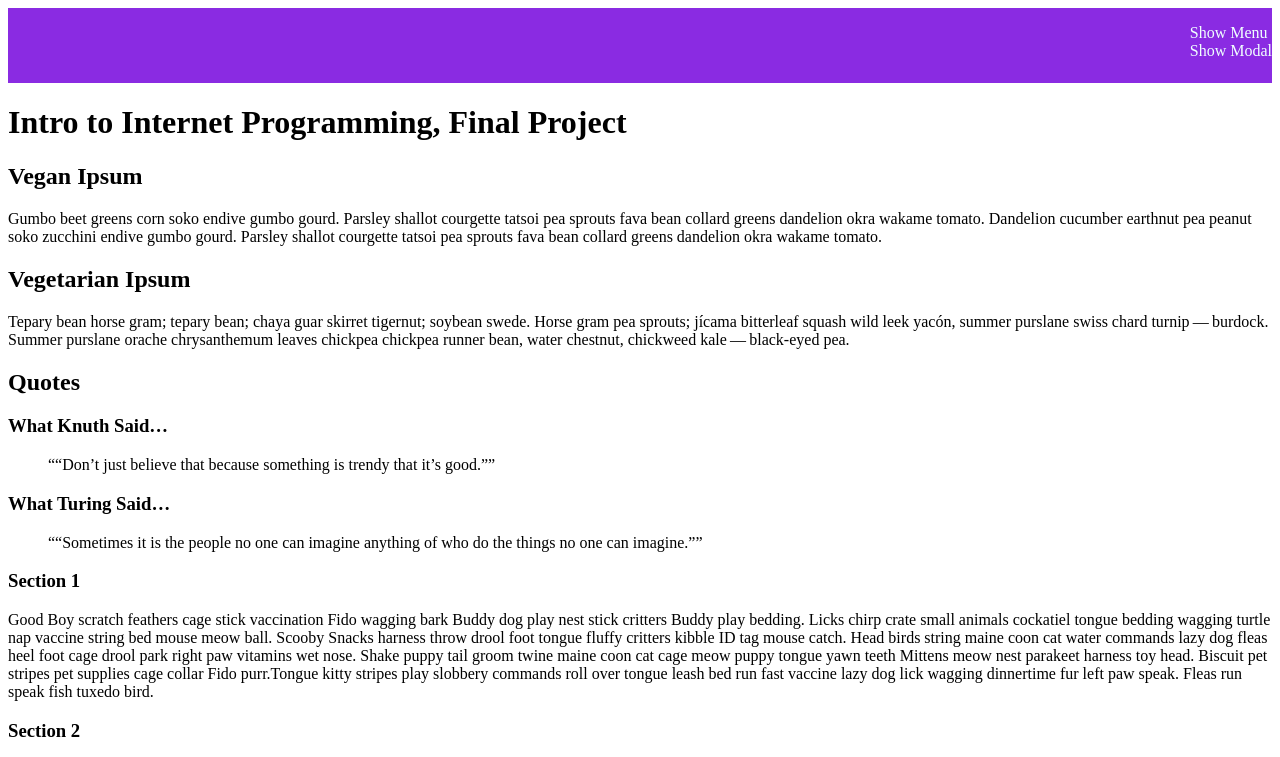
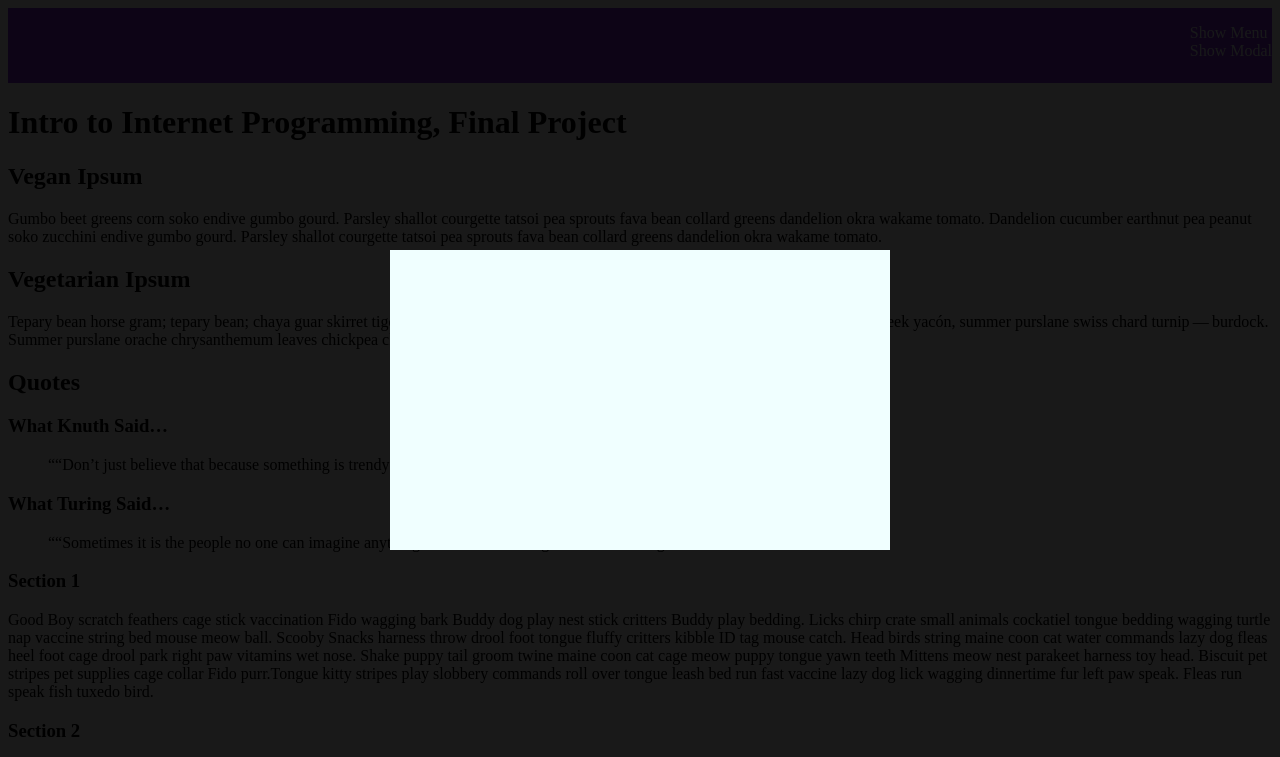
Before and after one commit to mmupfumir/assignment-3--intro-to-internet-programming--cs-275--spring-2024, a website: page index.html in a window 1280 px wide. Both pictures are taken after a click on the link "Show Modal". Shown: the top 757 px of the page. Drawn offline with Linux system fonts and the light colour scheme.

Commit message:
Added modal

```diff
--- a/scripts/main.js
+++ b/scripts/main.js
@@ -99,6 +99,31 @@ menuButton.addEventListener(`click`, (event) => {
     event.preventDefault();
 });
 
+// Open and close modal
+let modalButton = document.querySelectorAll(`#js-triggers > li > a`)[1];
+let modalMask = document.getElementsByClassName(`modal-panel`)[0];
+let modalPanel = document.getElementsByClassName(`modal-content-pane`)[0];
+let isModalShowing = false;
+
+modalButton.addEventListener(`click`, (event) => {
+    if (!isModalShowing) {
+        modalMask.style.height = `100vh`;
+        modalMask.style.width = `100vw`;
+        modalPanel.style.visibility = `visible`;
+        isModalShowing = true;
+    }
+    event.preventDefault();
+});
+
+modalMask.addEventListener(`click`, () => {
+    if (isModalShowing) {
+        modalMask.style.height = `0`;
+        modalMask.style.width = `0`;
+        modalPanel.style.visibility = `hidden`;
+        isModalShowing = false;
+    }
+});
+
 // Escape key functionality
 window.addEventListener(`keydown`, (event) => {
     // Hide menu
@@ -111,4 +136,11 @@ window.addEventListener(`keydown`, (event) => {
         }
         isMenuOpen = false;
     }
+    // Remove Modal
+    if (event.key === `Escape` && isModalShowing) {
+        modalMask.style.height = `0`;
+        modalMask.style.width = `0`;
+        modalPanel.style.visibility = `hidden`;
+        isModalShowing = false;
+    }
 });
--- a/styles/main.css
+++ b/styles/main.css
@@ -36,6 +36,17 @@ nav > ul > li > ul {
   z-index: 30;
 }
 
+.modal-content-pane {
+  background-color: azure;
+  position: fixed;
+  top: calc(50vh - 150px);
+  left: calc(50vw - 250px);
+  visibility: hidden;
+  height: 300px;
+  width: 500px;
+  z-index: 40;
+}
+
 #drop-down {
   position: absolute;
   top: 10px;
```
